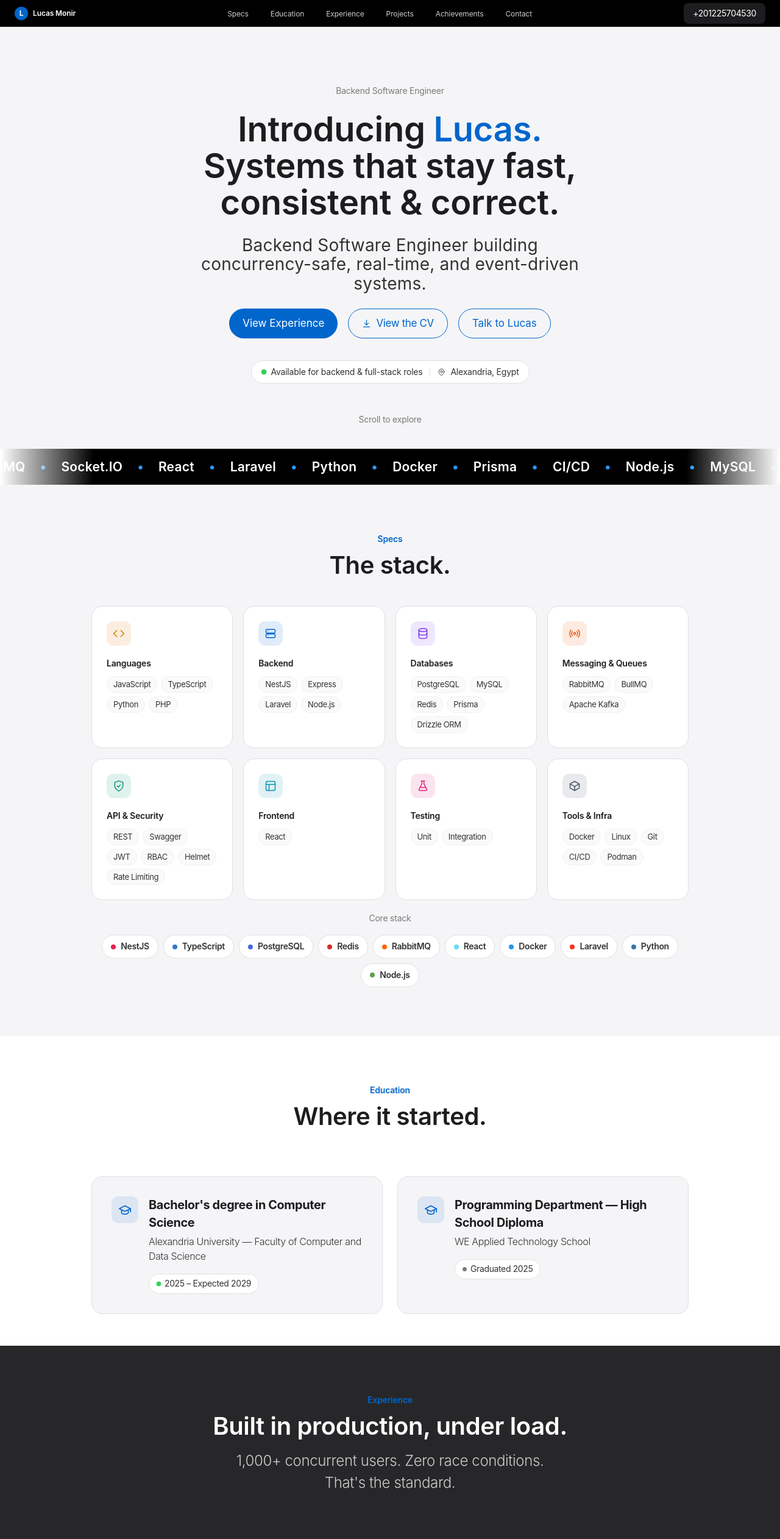
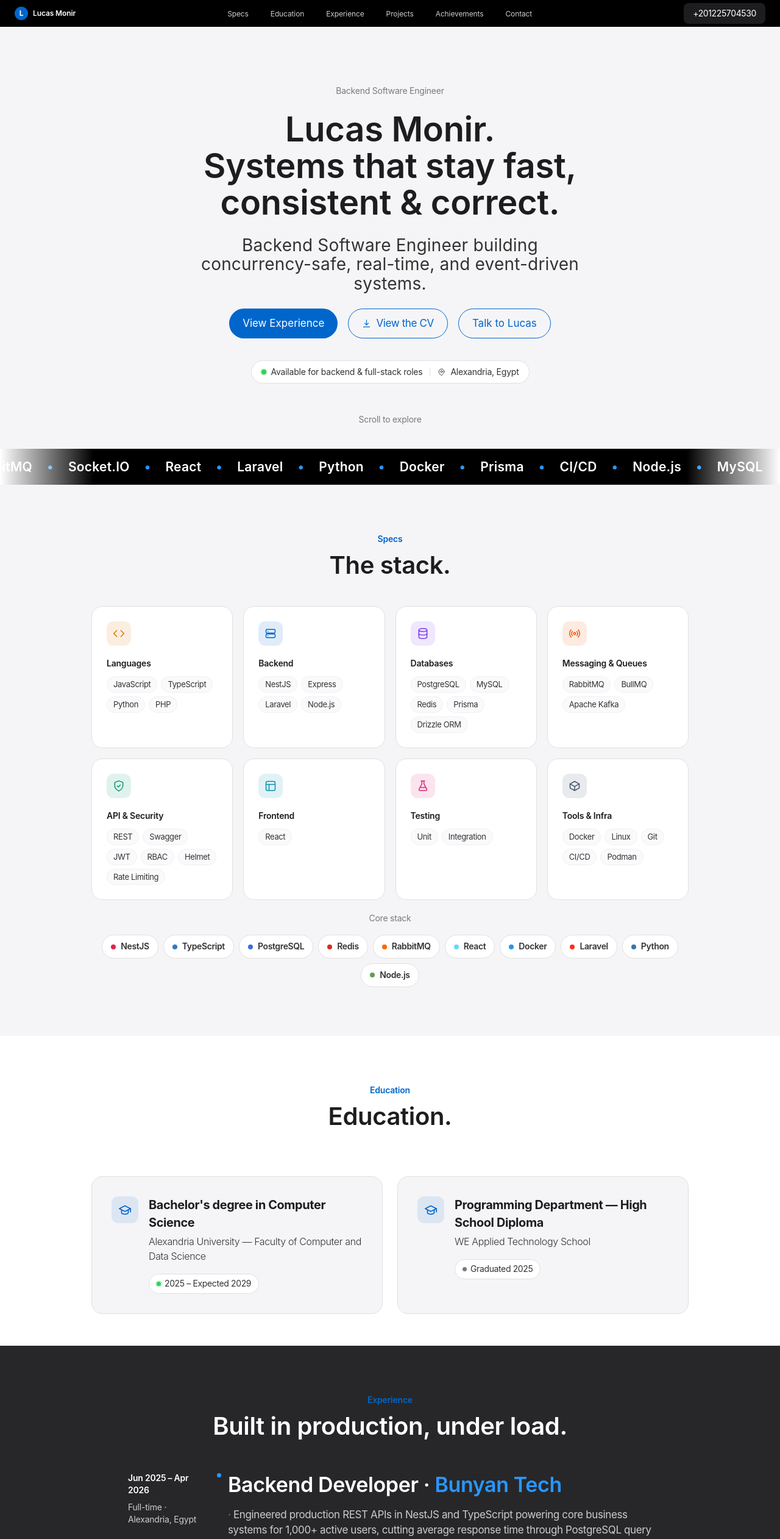
Before and after one commit to loucass/portfolio, a React (Vite) app: page / in a window 1280 px wide. Shown: the top 2524 px of the page at 61% size. Built offline with nearby package versions, Linux system fonts and the light colour scheme.

Commit message:
copy: cleaner section titles, drop punchlines

```diff
--- a/src/components/Achievements.tsx
+++ b/src/components/Achievements.tsx
@@ -58,11 +58,8 @@ export function Achievements() {
           Achievements
         </p>
         <h2 className="display-lg achievements__title" data-ach-line>
-          National level, proven.
+          National level.
         </h2>
-        <p className="lead-airy achievements__sub" data-ach-line>
-          Competing against the country's best — and winning.
-        </p>
 
         <ul className="achievements__grid">
           {achievements.map((a) => {
--- a/src/components/Contact.tsx
+++ b/src/components/Contact.tsx
@@ -50,7 +50,7 @@ export function Contact() {
           Let&apos;s build something reliable.
         </h2>
         <p className="lead-airy contact__sub" data-reveal>
-          Open to backend and full-stack engineering roles — remote or on-site in Alexandria.
+          Open to backend and full-stack engineering roles, remote or on-site in Alexandria.
         </p>
 
         <div className="contact__cta" data-reveal>
--- a/src/components/Education.tsx
+++ b/src/components/Education.tsx
@@ -14,7 +14,7 @@ export function Education() {
           Education
         </p>
         <h2 className="display-lg education__title" data-reveal>
-          Where it started.
+          Education.
         </h2>
 
         <ul className="education__grid">
--- a/src/components/Experience.tsx
+++ b/src/components/Experience.tsx
@@ -15,9 +15,6 @@ export function Experience() {
         <h2 className="display-lg experience__title" data-reveal>
           Built in production, under load.
         </h2>
-        <p className="lead-airy experience__sub" data-reveal>
-          1,000+ concurrent users. Zero race conditions. That's the standard.
-        </p>
 
         <ol className="experience__list">
           {experience.map((job) => (
--- a/src/components/Hero.tsx
+++ b/src/components/Hero.tsx
@@ -55,8 +55,8 @@ export function Hero() {
           {profile.role}
         </p>
         <h1 className="hero__headline hero-display">
-          <span className="hero__line" data-hero-line>
-            Introducing <span className="hero__name">Lucas.</span>
+          <span className="hero__line hero-display" data-hero-line>
+            Lucas Monir.
           </span>
           <span className="hero__line" data-hero-line>
             Systems that stay fast,
--- a/src/components/Projects.tsx
+++ b/src/components/Projects.tsx
@@ -16,9 +16,6 @@ export function Projects() {
         <h2 className="display-lg projects__title" data-reveal>
           Solve Real World Issues.
         </h2>
-        <p className="lead-airy projects__sub" data-reveal>
-          Systems built end to end — tracked, tested, and shipped.
-        </p>
 
         <ul className="projects__grid">
           {projects.map((project) => (
--- a/src/styles/global.css
+++ b/src/styles/global.css
@@ -1,4 +1,6 @@
-*, *::before, *::after {
+*,
+*::before,
+*::after {
   box-sizing: border-box;
   margin: 0;
   padding: 0;
```
